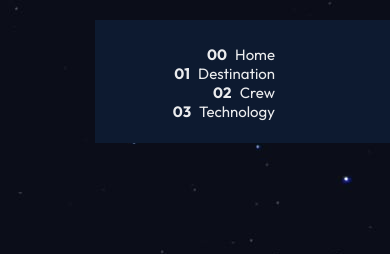
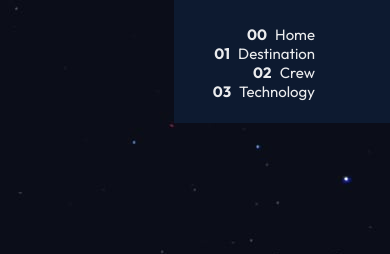
Before and after one commit to PercyAyimbilaNsolemna/Space_Tourism_Challenge, a plain HTML site: page index.html in a window 390 px wide. Shown: the top 254 px of the page. Drawn offline with Linux system fonts and the light colour scheme.

Commit message:
Addded styles to the nav element for the tablet view.

```diff
--- a/css/styles.css
+++ b/css/styles.css
@@ -127,4 +127,10 @@ ul > li > a:hover {
     body{
         background-image: url("../images/home/background-home-tablet.jpg");
     }
+
+    nav {
+        width: 40%;
+        margin-top: 0;
+        padding-right: 60px;
+    }
 }
```
